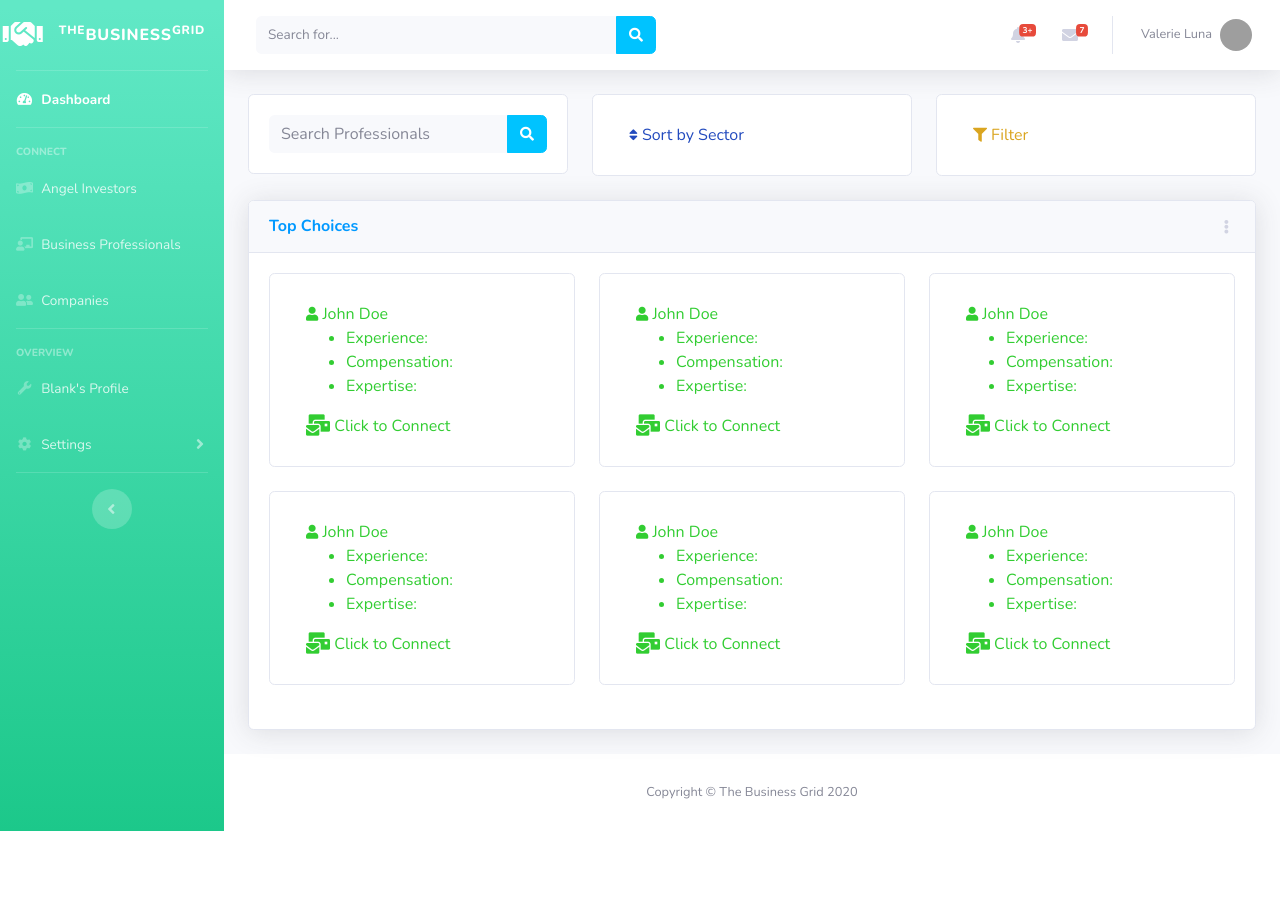
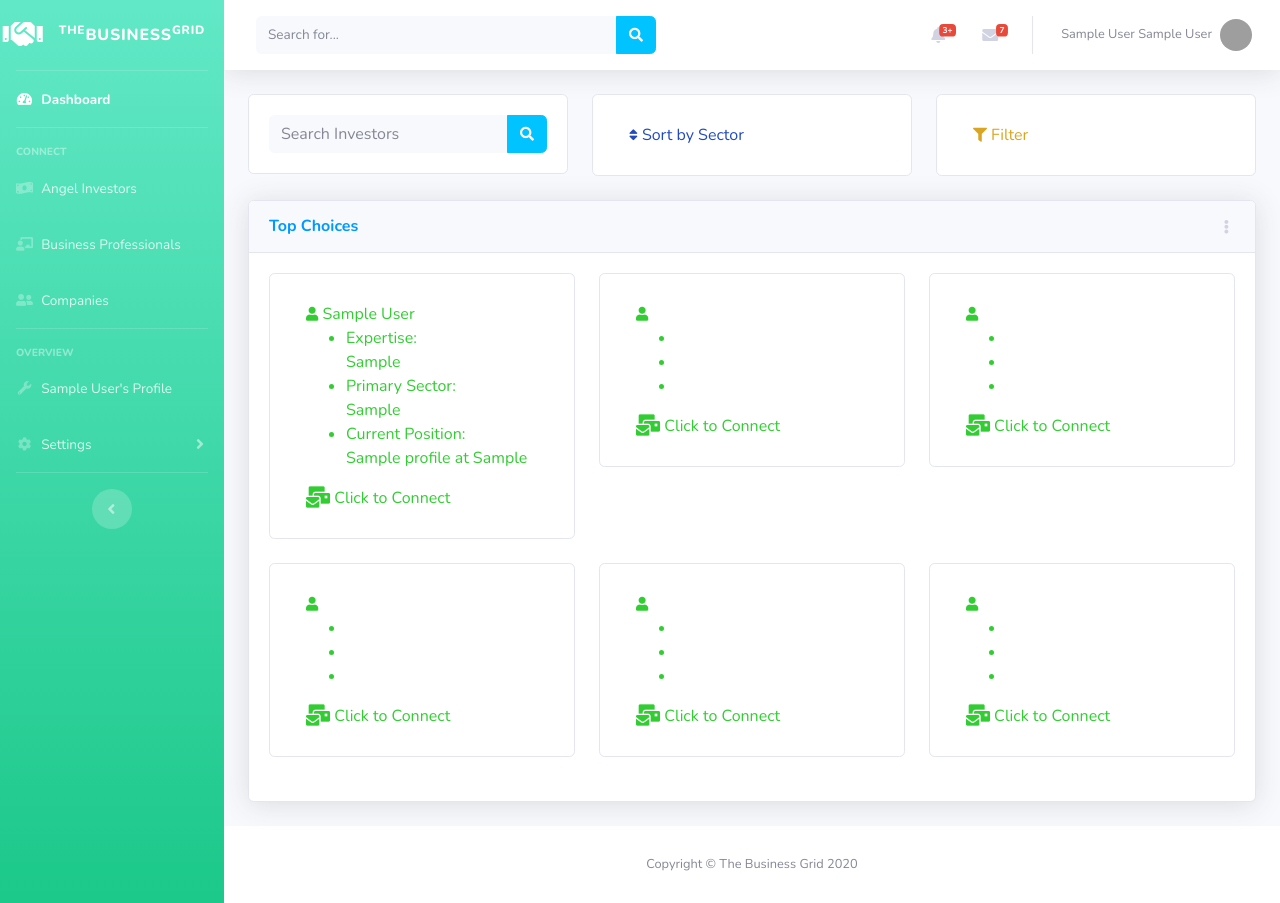
Before and after one commit to pranavjaikumar/business-grid, a PHP site: page /findBP.php in a window 1280 px wide. Before the commit the page ends 831 px from the top, so only its background shows below. Run offline with PHP 8.4, Linux system fonts and the light colour scheme; the visitor is signed in with stand-in values (Sample User, id 1); tables that the repository leaves empty or names only in its code hold one stand-in row (values such as "Sample post"); grey boxes are pictures that could not be loaded.

Commit message:
Updated findBP

```diff
--- a/findBP.php
+++ b/findBP.php
@@ -1,3 +1,6 @@
+<?php
+    session_start();
+?>
 <!DOCTYPE html>
 <html lang="en">
 
@@ -97,7 +100,11 @@
             <a class="nav-link collapsed" href="#">
                 <i class="fas fa-fw fa-wrench"></i>
                 <!-- Insert in Server Company profile -->
-                <span>Blank's Profile</span>
+                <span>
+                    <?php
+                        echo $_SESSION["first_name"] . "'s Profile";
+                    ?>
+                </span>
             </a>
         </li>
 
@@ -286,7 +293,11 @@
                     <!-- Nav Item - User Information -->
                     <li class="nav-item dropdown no-arrow">
                         <a class="nav-link dropdown-toggle" href="#" id="userDropdown" role="button" data-toggle="dropdown" aria-haspopup="true" aria-expanded="false">
-                            <span class="mr-2 d-none d-lg-inline text-gray-600 small">Valerie Luna</span>
+                            <span class="mr-2 d-none d-lg-inline text-gray-600 small">
+                                <?php
+                                    echo $_SESSION["first_name"] . " " .  $_SESSION["last_name"];
+                                ?>
+                            </span>
                             <img class="img-profile rounded-circle" src="https://source.unsplash.com/QAB-WJcbgJk/60x60">
                         </a>
                         <!-- Dropdown - User Information -->
@@ -329,7 +340,7 @@
                             <div class="card-body">
                                 <form class="navbar-search">
                                     <div class="input-group">
-                                        <input type="text" class="form-control bg-light border-0 small" placeholder="Search Professionals" aria-label="Search" aria-describedby="basic-addon2">
+                                        <input type="text" class="form-control bg-light border-0 small" placeholder="Search Investors" aria-label="Search" aria-describedby="basic-addon2">
                                         <div class="input-group-append">
                                             <button class="btn btn-primary" type="button">
                                                 <i class="fas fa-search fa-sm"></i>
@@ -357,7 +368,7 @@
                                     </a>
                                     <a class="dropdown-item d-flex align-items-center" href="#">
                                         <div>
-                                            <span class="font-weight-bold">E-commerce</span>
+                                            <span class="font-weight-bold">Tech</span>
                                         </div>
                                     </a>
                                     <a class="dropdown-item text-center small text-gray-500" href="#">Show All Alerts</a>
@@ -420,11 +431,30 @@
                                             <div class="card-body">
                                                 <a style="color: limegreen" class="nav-link" href="#" id="sortDropdown" role="button" data-toggle="dropdown" aria-haspopup="true" aria-expanded="false">
                                                     <i class="fas fa-user fa-sm"></i>
-                                                    <span>John Doe</span>
+                                                    <span>
+                                                        <?php
+                                                            include "config.php";
+                                                            $bp_profiles = mysqli_query($link, "SELECT * FROM bp_profile");
+                                                            $profile = mysqli_fetch_array($bp_profiles);
+                                                            $id = $profile['id'];
+                                                            $bp_user = mysqli_query($link, "SELECT * FROM users WHERE id = '$id'");
+                                                            $user = mysqli_fetch_array($bp_user);
+                                                            echo $user['first_name'] . " " . $user['last_name'];
+                                                        ?>
+                                                    </span>
                                                     <ul>
-                                                        <li>Experience: </li>
-                                                        <li>Compensation: </li>
                                                         <li>Expertise: </li>
+                                                        <?php
+                                                            echo $profile['service'];
+                                                        ?>
+                                                        <li>Primary Sector: </li>
+                                                        <?php
+                                                            echo $profile['sector'];
+                                                        ?>
+                                                        <li>Current Position: </li>
+                                                        <?php
+                                                            echo $profile['title'] . " at " . $profile['employer'];
+                                                        ?>
                                                     </ul>
                                                     <i class="fas fa-mail-bulk fa-lg"></i>
                                                     <span>Click to Connect</span>
@@ -437,11 +467,39 @@
                                             <div class="card-body">
                                                 <a style="color: limegreen" class="nav-link" href="#" id="sortDropdown" role="button" data-toggle="dropdown" aria-haspopup="true" aria-expanded="false">
                                                     <i class="fas fa-user fa-sm"></i>
-                                                    <span>John Doe</span>
+                                                    <span>
+                                                        <?php
+                                                            $profile = mysqli_fetch_array($bp_profiles);
+                                                            if ($profile) {
+                                                                $id = $profile['id'];
+                                                                $bp_user = mysqli_query($link, "SELECT * FROM users WHERE id = '$id'");
+                                                                $user = mysqli_fetch_array($bp_user);
+                                                                echo $user['first_name'] . " " . $user['last_name'];
+                                                            }
+                                                        ?>
+                                                    </span>
                                                     <ul>
-                                                        <li>Experience: </li>
-                                                        <li>Compensation: </li>
-                                                        <li>Expertise: </li>
+                                                        <li>
+                                                        <?php
+                                                            if ($profile) {
+                                                                echo nl2br("Expertise:\n" . $profile['service']);
+                                                            }
+                                                        ?>
+                                                        </li>
+                                                        <li>
+                                                        <?php
+                                                            if ($profile) {
+                                                                echo nl2br("Sector:\n" . $profile['sector']);
+                                                            }
+                                                        ?>
+                                                        </li>
+                                                        <li>
+                                                        <?php
+                                                            if ($profile) {
+                                                                echo nl2br("Current Position:\n" . $profile['title'] . " at " . $profile['employer']);
+                                                            }
+                                                        ?>
+                                                        </li>
                                                     </ul>
                                                     <i class="fas fa-mail-bulk fa-lg"></i>
                                                     <span>Click to Connect</span>
@@ -454,11 +512,39 @@
                                             <div class="card-body">
                                                 <a style="color: limegreen" class="nav-link" href="#" id="sortDropdown" role="button" data-toggle="dropdown" aria-haspopup="true" aria-expanded="false">
                                                     <i class="fas fa-user fa-sm"></i>
-                                                    <span>John Doe</span>
+                                                    <span>
+                                                        <?php
+                                                            $profile = mysqli_fetch_array($bp_profiles);
+                                                            if ($profile) {
+                                                                $id = $profile['id'];
+                                                                $bp_user = mysqli_query($link, "SELECT * FROM users WHERE id = '$id'");
+                                                                $user = mysqli_fetch_array($bp_user);
+                                                                echo $user['first_name'] . " " . $user['last_name'];
+                                                            }
+                                                        ?>
+                                                    </span>
                                                     <ul>
-                                                        <li>Experience: </li>
-                                                        <li>Compensation: </li>
-                                                        <li>Expertise: </li>
+                                                        <li>
+                                                        <?php
+                                                            if ($profile) {
+                                                                echo nl2br("Expertise:\n" . $profile['service']);
+                                                            }
+                                                        ?>
+                                                        </li>
+                                                        <li>
+                                                        <?php
+                                                            if ($profile) {
+                                                                echo nl2br("Sector:\n" . $profile['sector']);
+                                                            }
+                                                        ?>
+                                                        </li>
+                                                        <li>
+                                                        <?php
+                                                            if ($profile) {
+                                                                echo nl2br("Current Position:\n" . $profile['title'] . " at " . $profile['employer']);
+                                                            }
+                                                        ?>
+                                                        </li>
                                                     </ul>
                                                     <i class="fas fa-mail-bulk fa-lg"></i>
                                                     <span>Click to Connect</span>
@@ -473,11 +559,39 @@
                                             <div class="card-body">
                                                 <a style="color: limegreen" class="nav-link" href="#" id="sortDropdown" role="button" data-toggle="dropdown" aria-haspopup="true" aria-expanded="false">
                                                     <i class="fas fa-user fa-sm"></i>
-                                                    <span>John Doe</span>
+                                                    <span>
+                                                    <?php
+                                                            $profile = mysqli_fetch_array($bp_profiles);
+                                                            if ($profile) {
+                                                                $id = $profile['id'];
+                                                                $bp_user = mysqli_query($link, "SELECT * FROM users WHERE id = '$id'");
+                                                                $user = mysqli_fetch_array($bp_user);
+                                                                echo $user['first_name'] . " " . $user['last_name'];
+                                                            }
+                                                        ?>
+                                                    </span>
                                                     <ul>
-                                                        <li>Experience: </li>
-                                                        <li>Compensation: </li>
-                                                        <li>Expertise: </li>
+                                                        <li>
+                                                        <?php
+                                                            if ($profile) {
+                                                                echo nl2br("Expertise:\n" . $profile['service']);
+                                                            }
+                                                        ?>
+                                                        </li>
+                                                        <li>
+                                                        <?php
+                                                            if ($profile) {
+                                                                echo nl2br("Sector:\n" . $profile['sector']);
+                                                            }
+                                                        ?>
+                                                        </li>
+                                                        <li>
+                                                        <?php
+                                                            if ($profile) {
+                                                                echo nl2br("Current Position:\n" . $profile['title'] . " at " . $profile['employer']);
+                                                            }
+                                                        ?>
+                                                        </li>
                                                     </ul>
                                                     <i class="fas fa-mail-bulk fa-lg"></i>
                                                     <span>Click to Connect</span>
@@ -490,11 +604,39 @@
                                             <div class="card-body">
                                                 <a style="color: limegreen" class="nav-link" href="#" id="sortDropdown" role="button" data-toggle="dropdown" aria-haspopup="true" aria-expanded="false">
                                                     <i class="fas fa-user fa-sm"></i>
-                                                    <span>John Doe</span>
+                                                    <span>
+                                                    <?php
+                                                            $profile = mysqli_fetch_array($bp_profiles);
+                                                            if ($profile) {
+                                                                $id = $profile['id'];
+                                                                $bp_user = mysqli_query($link, "SELECT * FROM users WHERE id = '$id'");
+                                                                $user = mysqli_fetch_array($bp_user);
+                                                                echo $user['first_name'] . " " . $user['last_name'];
+                                                            }
+                                                        ?>
+                                                    </span>
                                                     <ul>
-                                                        <li>Experience: </li>
-                                                        <li>Compensation: </li>
-                                                        <li>Expertise: </li>
+                                                        <li>
+                                                        <?php
+                                                            if ($profile) {
+                                                                echo nl2br("Expertise:\n" . $profile['service']);
+                                                            }
+                                                        ?>
+                                                        </li>
+                                                        <li>
+                                                        <?php
+                                                            if ($profile) {
+                                                                echo nl2br("Sector:\n" . $profile['sector']);
+                                                            }
+                                                        ?>
+                                                        </li>
+                                                        <li>
+                                                        <?php
+                                                            if ($profile) {
+                                                                echo nl2br("Current Position:\n" . $profile['title'] . " at " . $profile['employer']);
+                                                            }
+                                                        ?>
+                                                        </li>
                                                     </ul>
                                                     <i class="fas fa-mail-bulk fa-lg"></i>
                                                     <span>Click to Connect</span>
@@ -507,11 +649,39 @@
                                             <div class="card-body">
                                                 <a style="color: limegreen" class="nav-link" href="#" id="sortDropdown" role="button" data-toggle="dropdown" aria-haspopup="true" aria-expanded="false">
                                                     <i class="fas fa-user fa-sm"></i>
-                                                    <span>John Doe</span>
+                                                    <span>
+                                                    <?php
+                                                            $profile = mysqli_fetch_array($bp_profiles);
+                                                            if ($profile) {
+                                                                $id = $profile['id'];
+                                                                $bp_user = mysqli_query($link, "SELECT * FROM users WHERE id = '$id'");
+                                                                $user = mysqli_fetch_array($bp_user);
+                                                                echo $user['first_name'] . " " . $user['last_name'];
+                                                            }
+                                                        ?>
+                                                    </span>
                                                     <ul>
-                                                        <li>Experience: </li>
-                                                        <li>Compensation: </li>
-                                                        <li>Expertise: </li>
+                                                        <li>
+                                                        <?php
+                                                            if ($profile) {
+                                                                echo nl2br("Expertise:\n" . $profile['service']);
+                                                            }
+                                                        ?>
+                                                        </li>
+                                                        <li>
+                                                        <?php
+                                                            if ($profile) {
+                                                                echo nl2br("Sector:\n" . $profile['sector']);
+                                                            }
+                                                        ?>
+                                                        </li>
+                                                        <li>
+                                                        <?php
+                                                            if ($profile) {
+                                                                echo nl2br("Current Position:\n" . $profile['title'] . " at " . $profile['employer']);
+                                                            }
+                                                        ?>
+                                                        </li>
                                                     </ul>
                                                     <i class="fas fa-mail-bulk fa-lg"></i>
                                                     <span>Click to Connect</span>
```
Also changed, not shown: findAI.php (+10 -2 lines).
